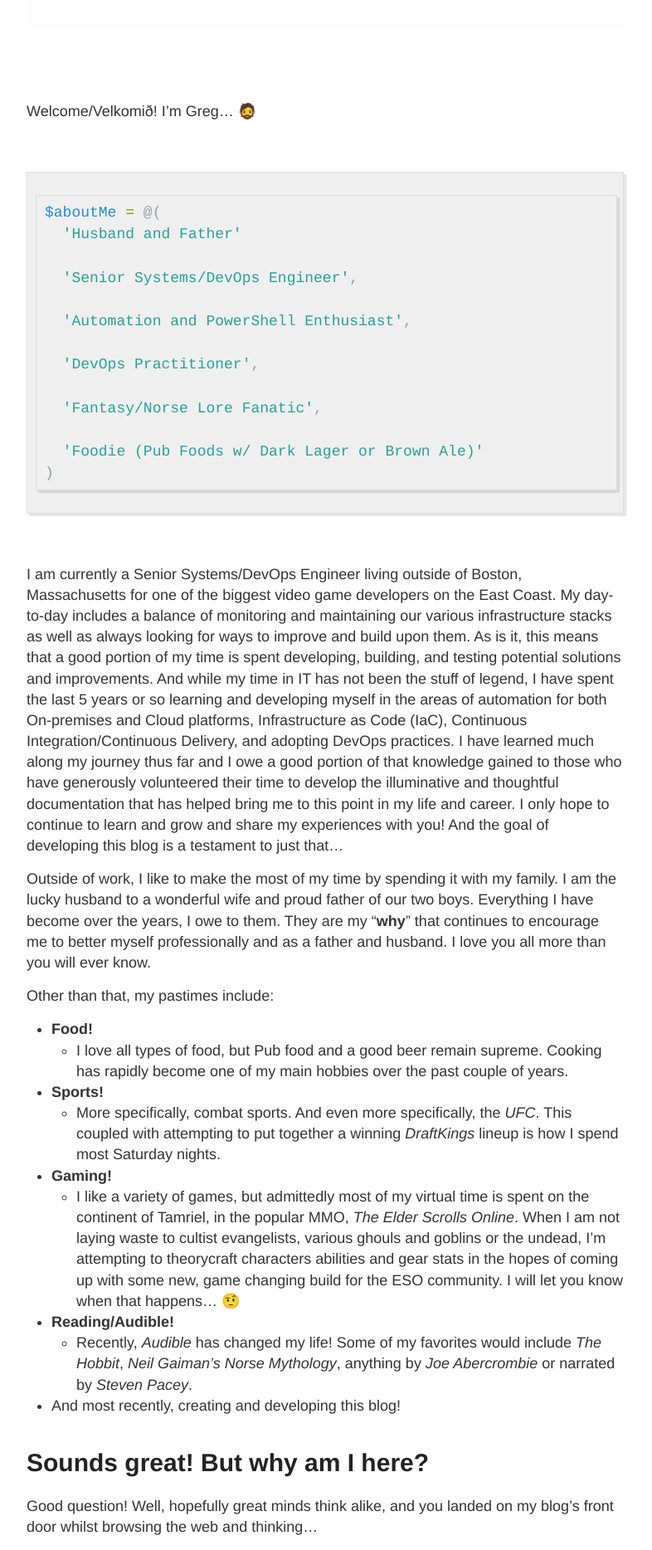
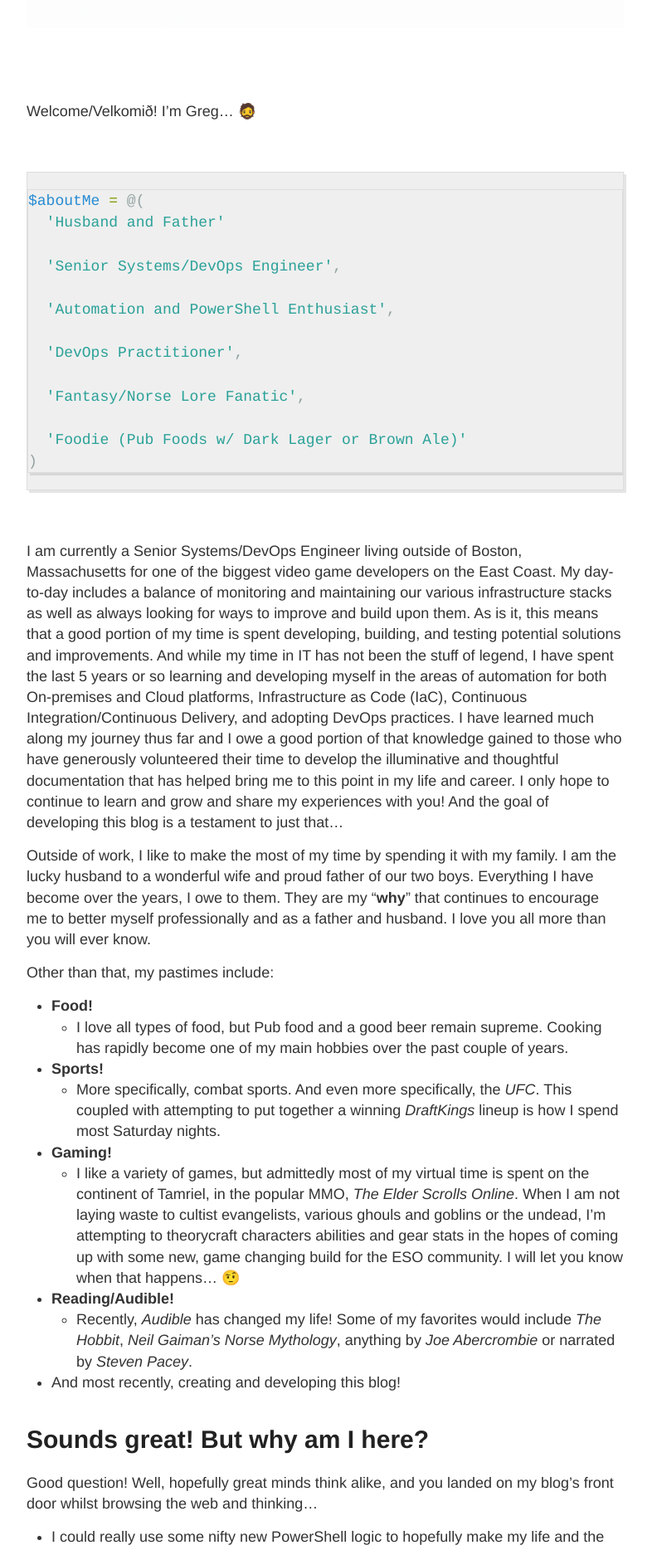
Before and after one commit to PowersgrOps/PowersgrOps.github.io, a Jekyll site: the page built from about.md, in a window 1280 px wide. Shown: the part 733-2601 px from the top of the page at 83% size, without its empty margins (248-1034 px from the left). Built offline with Jekyll 4.4.1, drawn with Linux system fonts in a browser that asks for light colours.

Commit message:
Updated highlights.scss.

```diff
--- a/_sass/_highlights.scss
+++ b/_sass/_highlights.scss
@@ -1,7 +1,7 @@
 
 .highlight {
   background-color: #efefef;
-  padding: 7px 7px 7px 10px;
+  /* padding: 7px 7px 7px 10px; */
   border: 1px solid #ddd;
   -moz-box-shadow: 3px 3px rgba(0,0,0,0.1);
   -webkit-box-shadow: 3px 3px rgba(0,0,0,0.1);
```
